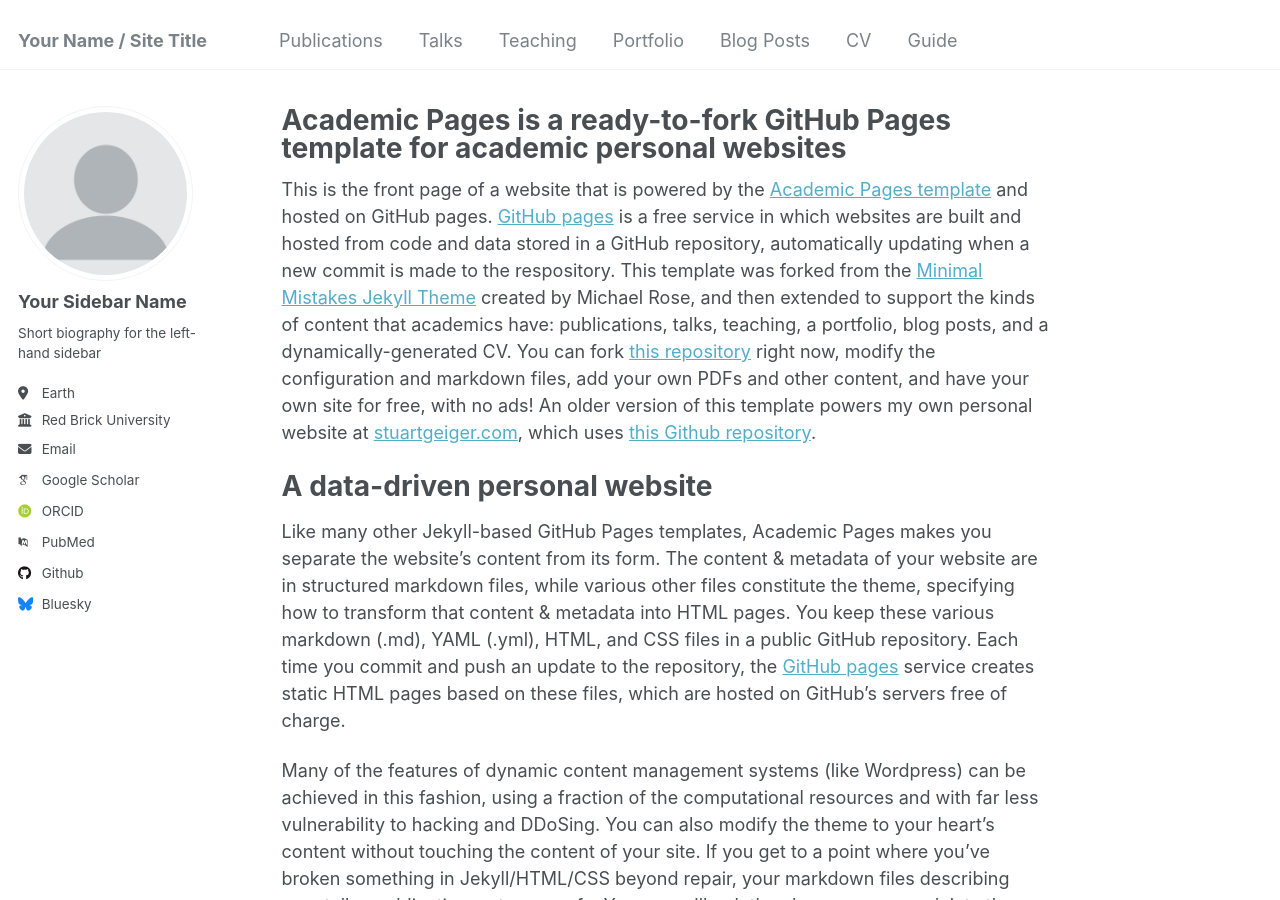
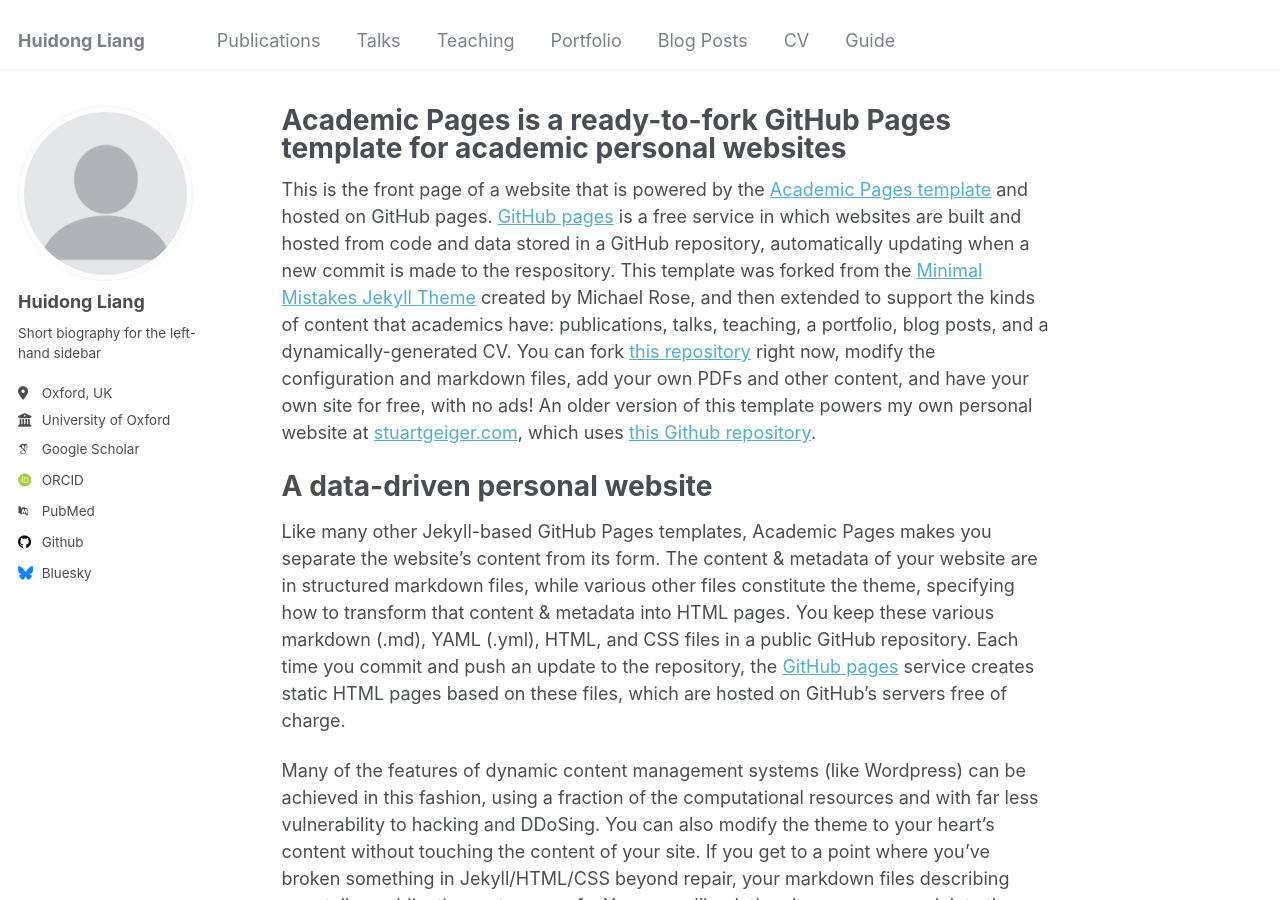
Before and after one commit to LeonResearch/leon.github.io, a Jekyll site: the page built from _pages/about.md, in a window 1280 px wide and 900 px high. Built offline with Jekyll 4.4.1, drawn with Linux system fonts in a browser that asks for light colours; some web fonts are replaced.

Commit message:
Update _config.yml

```diff
--- a/_config.yml
+++ b/_config.yml
@@ -8,7 +8,7 @@
 
 # Basic Site Settings
 locale                   : "en-US"
-title                    : "Your Name / Site Title"
+title                    : "Huidong Liang"
 title_separator          : "-"
 name                     : &name "Your Name"
 description              : &description "personal description"
@@ -22,13 +22,13 @@ repository               : "academicpages/academicpages.github.io"
 author:
   # Biographic information
   avatar           : "profile.png"
-  name             : "Your Sidebar Name"
+  name             : "Huidong Liang"
   pronouns         : # example: "she/her"
   bio              : "Short biography for the left-hand sidebar"
-  location         : "Earth"
-  employer         : "Red Brick University"
+  location         : "Oxford, UK"
+  employer         : "University of Oxford"
   uri              : # URL
-  email            : "none@example.org"
+  email            : # "none@example.org"
 
   # Academic websites
   arxiv            : # URL - Update with the correct link to your profile
```
